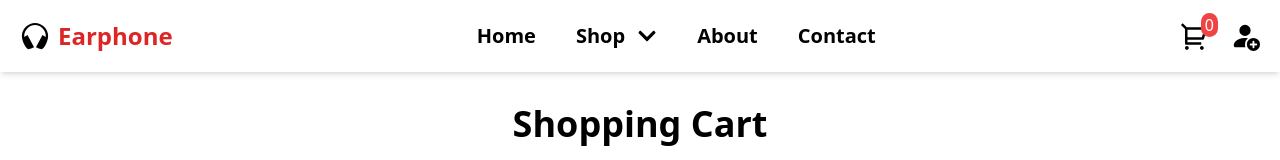
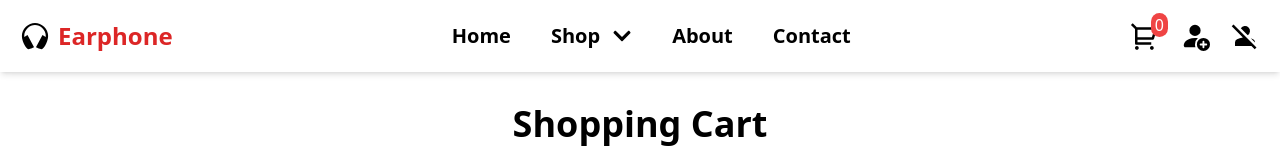
Before and after one commit to themanojking/headphones, a React (Create React App) app: page /cart in a window 1280 px wide. Shown: the top 160 px of the page. Built offline with nearby package versions, Linux system fonts and the light colour scheme; no server answers; sample sign-in values are in the browser's storage.

Commit message:
i set protect router

```diff
--- a/src/App.js
+++ b/src/App.js
@@ -12,6 +12,7 @@ import Audiospeaker from './Pages/ProductCategories/Audiospeaker';
 import Virtualreality from './Pages/ProductCategories/Virtualreality';
 import Login from './Pages/Login/Login';
 import Newsign from './Pages/Login/Newsign';
+import Protect from './ProtectRouter/Protect';
 
 
 function App() {
@@ -20,6 +21,10 @@ function App() {
     <div className=''>
       <BrowserRouter>
          <Routes>
+         <Route path='/' element={<Login />}></Route>
+         <Route path='/signup' element={<Newsign />}></Route>
+
+           <Route element={<Protect />}>
            <Route path='/home' element={<Home />}></Route>
            <Route path='/shop' element={<Shop/>}></Route>
            <Route path='/about' element={<About />}></Route>
@@ -30,8 +35,8 @@ function App() {
            <Route path='/headphones' element={<Headphone />}></Route>
            <Route path='/audiospeakers' element={<Audiospeaker />}></Route>
            <Route path='/virtualrealitys' element={<Virtualreality />}></Route>
-           <Route path='/' element={<Login />}></Route>
-           <Route path='/signup' element={<Newsign />}></Route>
+           </Route>
+
          </Routes>
       </BrowserRouter>
 
--- a/src/Components/Navbar.js
+++ b/src/Components/Navbar.js
@@ -1,5 +1,5 @@
 import React, { useState } from "react";
-import { Link } from "react-router-dom";
+import { Link, useNavigate } from "react-router-dom";
 import {
   FaBars,
   FaTimes,
@@ -13,8 +13,7 @@ import {
 } from "react-icons/fa";
 import { IoHeadsetSharp } from "react-icons/io5";
 import { useSelector } from "react-redux";
-
-
+import { MdPersonOff } from "react-icons/md";
 import { BsPersonFillAdd } from "react-icons/bs";
 import { RiShoppingCart2Line } from "react-icons/ri";
 
@@ -26,6 +25,13 @@ function Nav() {
   const ScrollToTop = () => {
     window.scrollTo(0, 0);
   };
+
+  const handleLogout = () => {
+    localStorage.removeItem("token");
+    navigate("/");
+  };
+
+  const navigate = useNavigate();
 
   return (
     <div className="fixed w-full bg-white shadow-md z-50">
@@ -121,6 +127,9 @@ function Nav() {
           <Link to="/signup">
             <BsPersonFillAdd className="flex items-center text-3xl" />
           </Link>
+          <Link to="/">
+             <MdPersonOff onClick={handleLogout} className="flex items-center text-3xl"/>
+          </Link>
         </div>
 
         <button
@@ -197,6 +206,9 @@ function Nav() {
           <Link to="/contact" onClick={() => setIsOpen(false)}>
             Contact
           </Link>
+          <Link to="/">
+             <MdPersonOff onClick={handleLogout} className="flex items-center text-3xl"/>
+          </Link>
           {/* <div className="flex items-center gap-5">
             <Link to="/cart">
               <div className="relative">
--- a/src/Pages/Login/Login.js
+++ b/src/Pages/Login/Login.js
@@ -34,6 +34,8 @@ function Login() {
     if (validate()) handleLogin();
   };
 
+
+
   const handleLogin = async () => {
     try {
       const userCredential = await signInWithEmailAndPassword(
@@ -41,6 +43,11 @@ function Login() {
         formData.email,
         formData.password
       );
+
+      const user = userCredential.user;
+      const token = await user.getIdToken();
+
+      localStorage.setItem("token",token);
 
       Swal.fire({
         title: "Success!",
--- /dev/null
+++ b/src/ProtectRouter/Protect.js
@@ -0,0 +1,25 @@
+// import { Navigate, Outlet } from "react-router-dom";
+
+// // Function to check authentication
+// const isAuthenticated = () => {
+//   return localStorage.getItem("token") !== null; // Replace with secure authentication check
+// };
+
+// // Protected Route Component
+// const ProtectedRoute = () => {
+//   return isAuthenticated() ? <Outlet /> : <Navigate to="/" />;
+// };
+
+// export default ProtectedRoute;
+
+import { Navigate,Outlet } from "react-router-dom";
+
+const isAuthenticated = () => {
+    return localStorage.getItem("token") !== null;
+};
+
+const Protect = () => {
+     return isAuthenticated() ? <Outlet /> : <Navigate to='/' />;
+};
+
+export default Protect;
```
